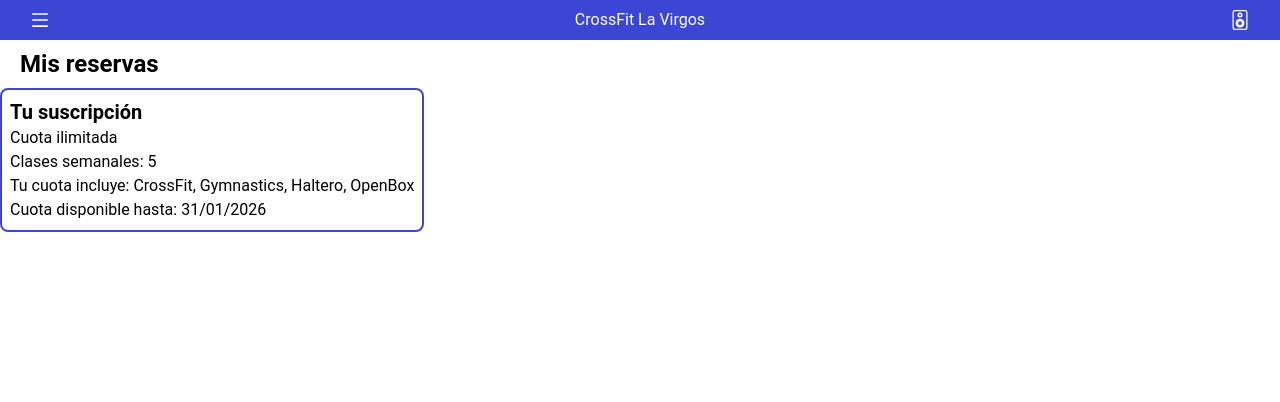
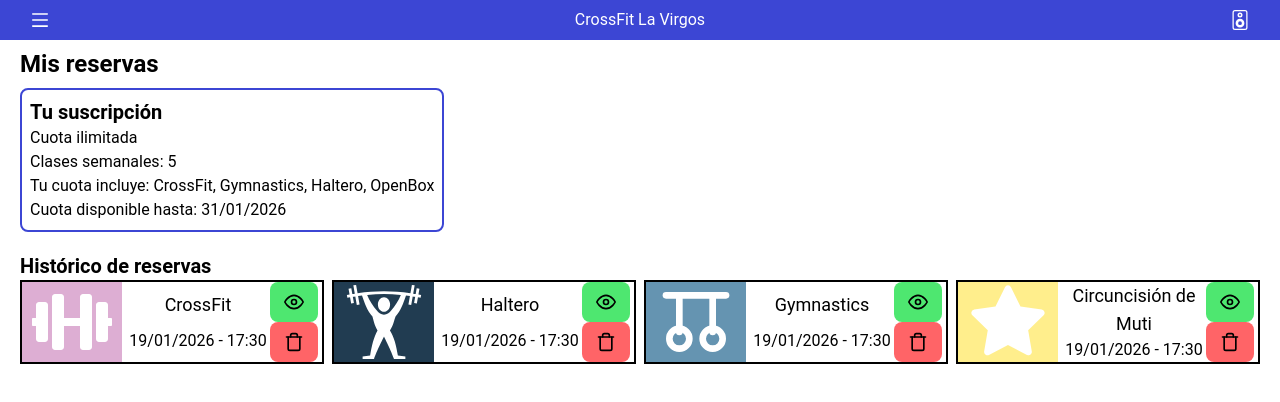
Before and after one commit to cperefer/boxUp_frontend, a React (Vite) app: page /reservations in a window 1280 px wide. Shown: the top 402 px of the page. Built offline with nearby package versions, Linux system fonts and the light colour scheme; sample sign-in values are in the browser's storage.

Commit message:
feat: removed comments

```diff
--- a/src/reservations/pages/ReservationsPage.tsx
+++ b/src/reservations/pages/ReservationsPage.tsx
@@ -1,16 +1,14 @@
+import { HistoricReservationComponent } from "../components/HistoricReservationComponent"
 import { MembershipComponent } from "../components/MembershipComponent"
 
 export const ReservationsPage = () => {
 
   return (
-    // info (creditos, tarifa, validez...)
-    // Contenedor de reservas ordenadas por fecha, 3 / 4 columnas desktop 1 mobile
-    // Cartas, en el 1/4 izquierdo un icono y un color para diferenciar clase. A la derecha clase, fecha y hora y estado (cancelada, consume credito si aplica)
-    // Implementar throttling?
-    <div className="pt-10">
-      <p className="font-bold text-2xl pl-5 pt-2">Mis reservas</p>
+    <div className="pt-10 pl-5">
+      <p className="font-bold text-2xl pt-2">Mis reservas</p>
       <div>
         <MembershipComponent />
+        <HistoricReservationComponent />
       </div>
     </div>
   )
```
